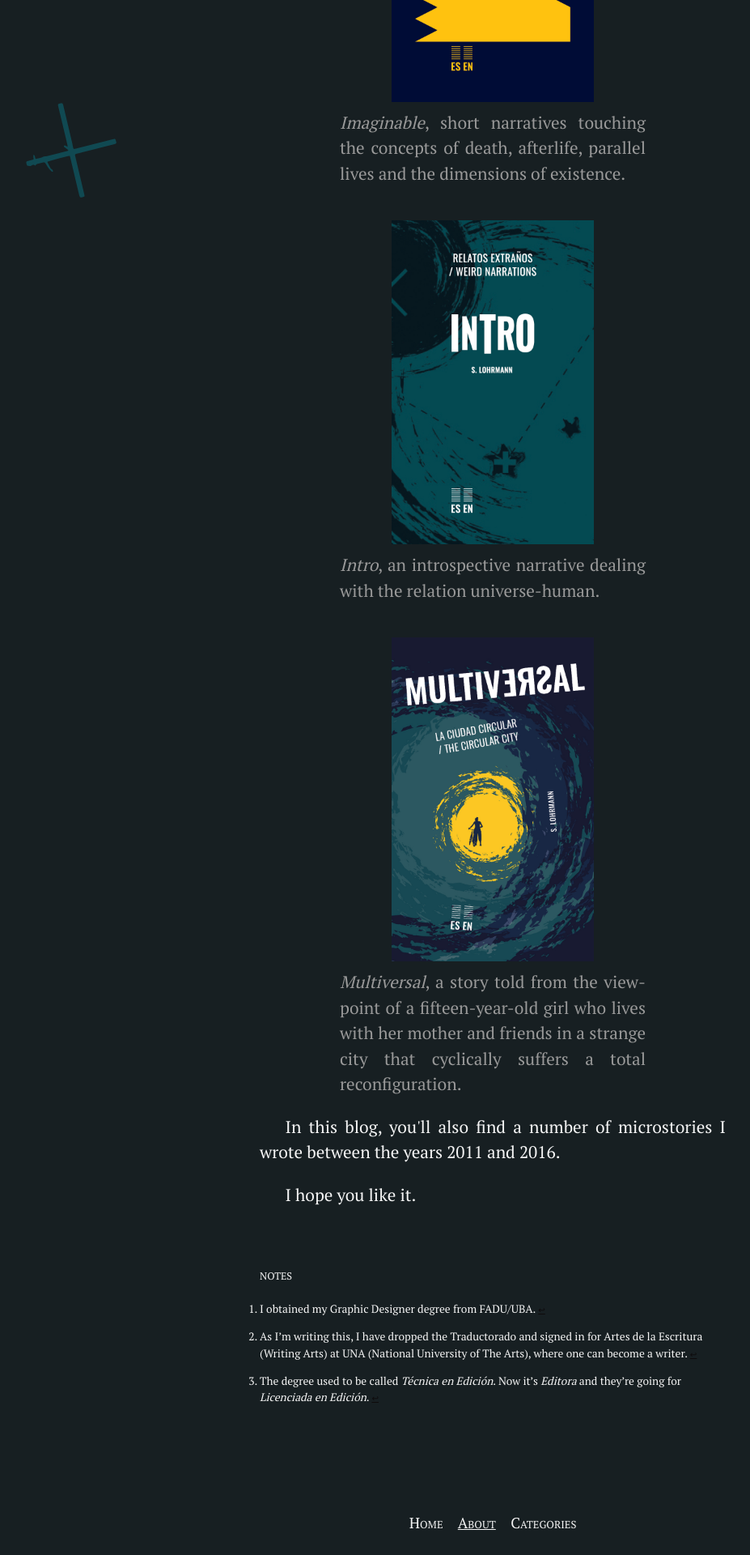
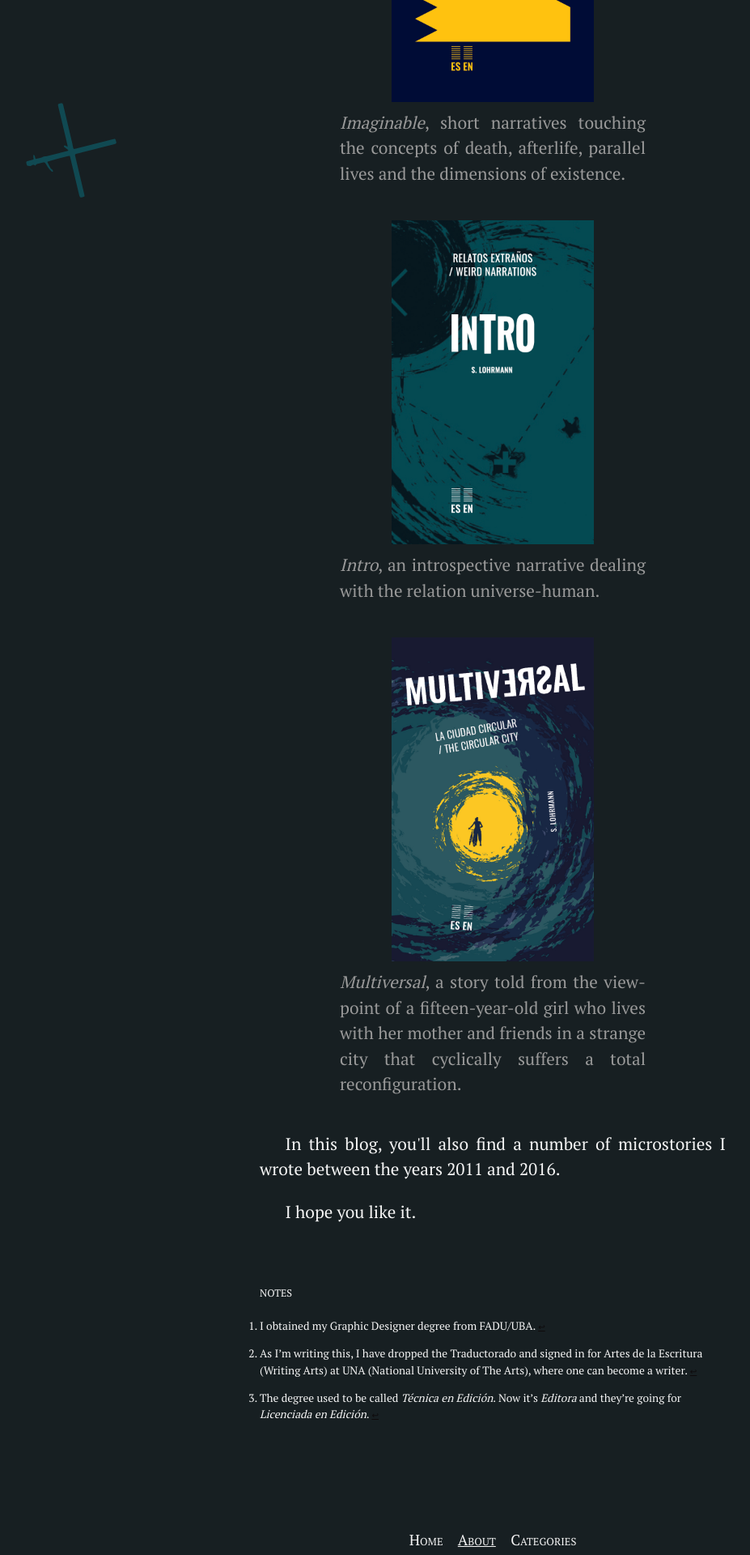
Before and after one commit to silvialohrmann/editorial, a Jekyll site: the page built from about.md, in a window 1280 px wide. Shown: the part 2018-3938 px from the top of the page at 81% size, without its empty margins (31-958 px from the left). Built offline with Jekyll 4.4.1, drawn with Linux system fonts in a browser that asks for light colours; before the commit the page ends 3917 px from its top, so only the background shows below that.

Commit message:
Update about.md

```diff
--- a/about.md
+++ b/about.md
@@ -29,7 +29,7 @@
  </div>
  <div id="multiversal">
 <img style="margin-bottom:10px;" src="/assets/images/Multiversal%20-%20cover.jpg" alt="Multiversal" width="250">
-<p style="color:#999999;margin-bottom:"><em>Multiversal</em>, a story told from the viewpoint of a fifteen-year-old girl who lives with her mother and friends in a strange city that cyclically suffers a total reconfiguration.</p>
+<p style="color:#999999;margin-bottom:2em;"><em>Multiversal</em>, a story told from the viewpoint of a fifteen-year-old girl who lives with her mother and friends in a strange city that cyclically suffers a total reconfiguration.</p>
  </div>
  </div>
  <p>In this blog, you'll also find a number of microstories I wrote between the years 2011 and 2016.</p>
```
